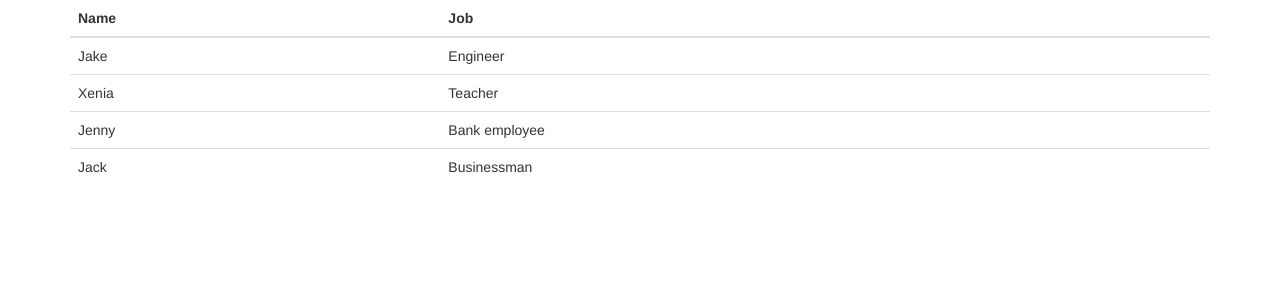
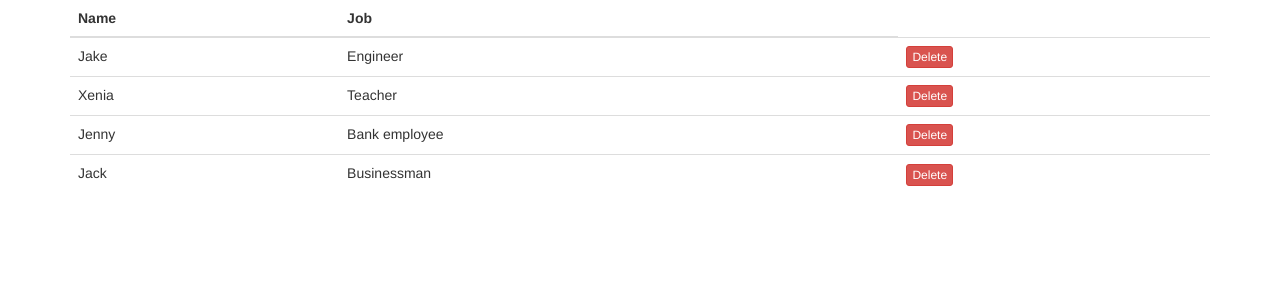
Before and after one commit to FatliTalk/react-table-demo, a React (Create React App) app: page / in a window 1280 px wide. Shown: the top 300 px of the page. Built offline with nearby package versions, Linux system fonts and the light colour scheme.

Commit message:
Used "state" in components to update data

```diff
--- a/src/App.js
+++ b/src/App.js
@@ -3,8 +3,8 @@ import React, {Component} from 'react';
 import Table from './Table';
 
 class App extends Component {
-  render() {
-    const characters = [
+  state = {
+    characters: [
       {
         name: 'Jake',
         job: 'Engineer',
@@ -21,7 +21,30 @@ class App extends Component {
         name: 'Jack',
         job: 'Businessman',
       },
-    ];
+    ],
+  };
+
+  removeCharacter = (index) => {
+    const {characters} = this.state;
+    // const characters = this.state.characters; // ES5
+
+    this.setState({
+      // To update the state, we'll use this.setState(),
+      // a built-in method for manipulating state.
+      // We'll filter the array based on an index that
+      // we pass through, and return the new array.
+      characters: characters.filter((characters, i) => {
+        // `filter` does not mutate but rather creates a new array,
+        // and is a preferred method for modifying arrays in JavaScript.
+        // This particular method is testing an index vs. all the indices
+        // in the array, and returning all but the one that is passed through.
+        return i !== index;
+      }),
+    })
+  }
+
+  render() {
+    const {characters} = this.state;
 
     return (
       <div className="container">
@@ -30,9 +53,11 @@ class App extends Component {
         The data I'm passing through is the characters variable,
         and I'll put curly braces around it as it's a JavaScript expression.
         */}
-        <Table characterData={characters} />
+        {/* We'll pass the `removeCharacter` function
+        through as a prop to Table. */}
+        <Table characterData={characters} removeCharacter={this.removeCharacter} />
       </div>
-    )
+    );
   }
 }
 
--- a/src/Table.js
+++ b/src/Table.js
@@ -9,7 +9,7 @@ const TableHeader = () => {
         <th>Job</th>
       </tr>
     </thead>
-  )
+  );
 };
 
 const TableBody = (props) => {
@@ -19,31 +19,47 @@ const TableBody = (props) => {
       <tr key={index}>
         <td>{row.name}</td>
         <td>{row.job}</td>
+        {/* Here's where that index we defined in the
+        removeCharacter() method comes in.
+        We pass the `key/index` through as a parameter,
+        so the filter function knows which item to remove.
+        We create a button with an onClick and pass it through.
+
+        The onClick function must pass through a function that
+        returns the removeCharacter() method,
+        otherwise it will try to run automatically. */}
+        <td>
+          <button className="btn btn-danger btn-xs" onClick={() => props.removeCharacter(index)}>
+            Delete
+          </button>
+        </td>
       </tr>
-    )
+    );
   });
 
   return <tbody>{rows}</tbody>
 };
 
-class Table extends Component {
-  render() {
+// Since it turns out that the only components having their own states
+// in our project are App and Form, it would be best practice to use
+// simple component instead of class component of `Table`.
+const Table = (props) => {
   //  In Table, we can access all props through `this.props`.
   // We're only passing one props through, `characterData`,
   // so we'll use `this.props.characterData` to retrieve that data.
   // I'm going to use the ES6 property shorthand to
   // create a variable that contains `this.props.characterData`.
-    const {characterData} = this.props;
-    // ES5: const characterData = this.props.characterData;
+  const {characterData, removeCharacter} = props;
+  // const characterData = props.characterData; // ES5
+  // const removeCharacter = props.removeCharacter; // ES5
   // Reference: https://stackoverflow.com/questions/41058569/
 
   return (
     <table className="table table-hover">
       <TableHeader />
-        <TableBody characterData={characterData} />
+      <TableBody characterData={characterData} removeCharacter={removeCharacter} />
     </table>
   )
-  }
-}
+};
 
 export default Table
```
Lines whose indentation alone changed are shown as unchanged.
